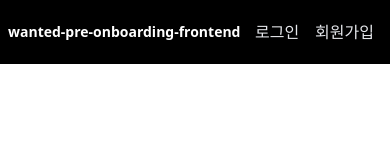
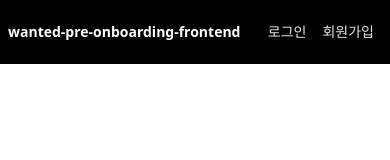
Before and after one commit to kjungit/wanted-pre-onboarding-frontend, a React (Create React App) app: page / in a window 390 px wide. Shown: the top 160 px of the page. Built offline with nearby package versions, Linux system fonts and the light colour scheme.

Commit message:
UI: 반응형 코드 추가

```diff
--- a/src/components/Header.tsx
+++ b/src/components/Header.tsx
@@ -19,11 +19,11 @@ function Header() {
 
   return (
     <nav className="bg-black">
-      <div className="mx-auto max-w-7xl px-2 sm:px-6 lg:px-8">
-        <div className="relative flex h-16 items-center justify-between ">
+      <div className="px-2 mx-auto max-w-7xl sm:px-6 lg:px-8">
+        <div className="relative flex items-center justify-between h-16 ">
           <h1
             onClick={mainLogoHandler}
-            className="cursor-pointer text-sm font-bold text-white sm:text-xl"
+            className="text-sm font-bold text-white cursor-pointer sm:text-xl"
           >
             wanted-pre-onboarding-frontend
           </h1>
@@ -31,18 +31,18 @@ function Header() {
             <div>
               <button
                 onClick={logoutHandler}
-                className="nline-flex items-center justify-center rounded-md p-2 font-bold text-gray-200 hover:bg-gray-500 hover:text-white focus:outline-none focus:ring-2 focus:ring-inset focus:ring-white"
+                className="items-center justify-center p-2 font-bold text-gray-200 rounded-md nline-flex hover:bg-gray-500 hover:text-white focus:outline-none focus:ring-2 focus:ring-inset focus:ring-white"
               >
                 로그아웃
               </button>
             </div>
           ) : (
-            <div>
+            <div className="flex text-sm sm:text-[16px] ">
               <button
                 onClick={() => {
                   navigate("/signin");
                 }}
-                className="nline-flex items-center justify-center rounded-md p-2 text-gray-200 hover:bg-gray-500 hover:text-white focus:outline-none focus:ring-2 focus:ring-inset focus:ring-white"
+                className="items-center justify-center p-2 text-gray-200 rounded-md nline-flex hover:bg-gray-500 hover:text-white focus:outline-none focus:ring-2 focus:ring-inset focus:ring-white"
               >
                 로그인
               </button>
@@ -50,7 +50,7 @@ function Header() {
                 onClick={() => {
                   navigate("/signup");
                 }}
-                className="nline-flex items-center justify-center rounded-md p-2 text-gray-200 hover:bg-gray-500 hover:text-white focus:outline-none focus:ring-2 focus:ring-inset focus:ring-white"
+                className="items-center justify-center p-2 text-gray-200 rounded-md nline-flex hover:bg-gray-500 hover:text-white focus:outline-none focus:ring-2 focus:ring-inset focus:ring-white"
               >
                 회원가입
               </button>
```
